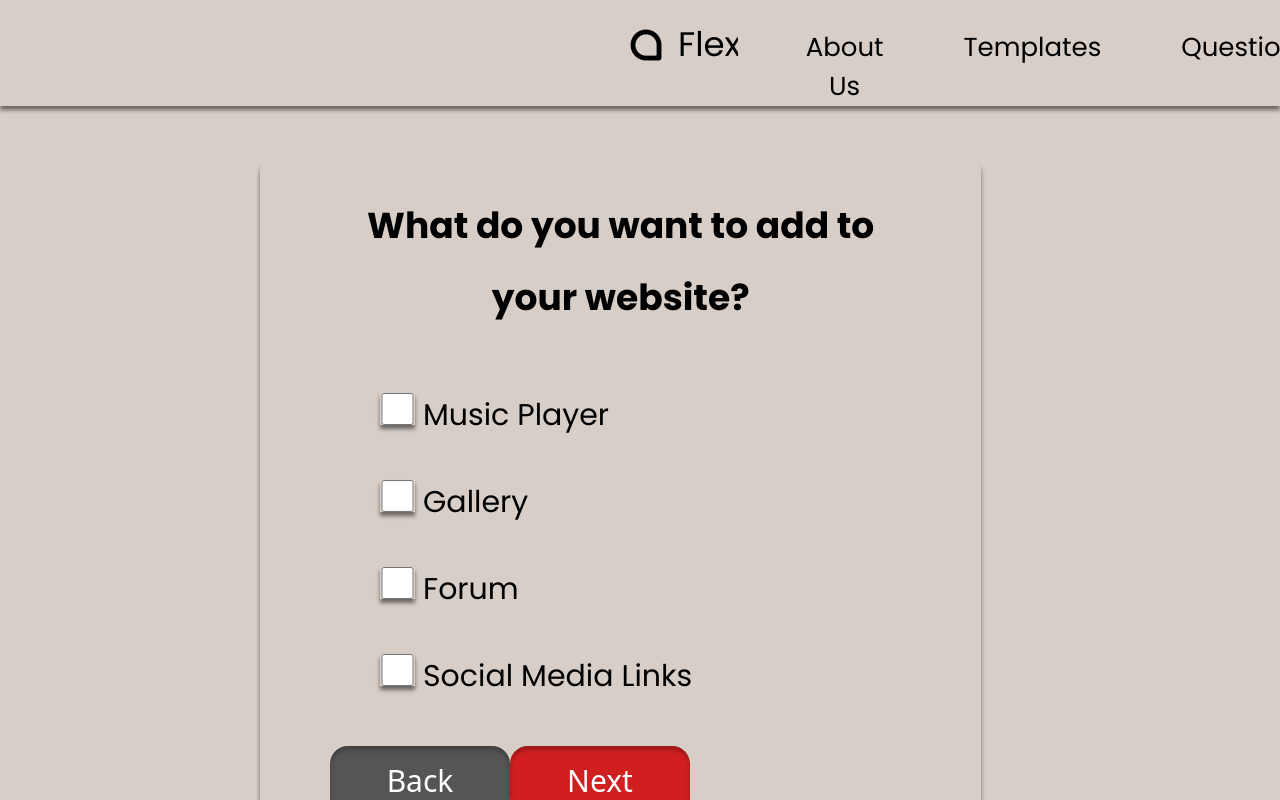
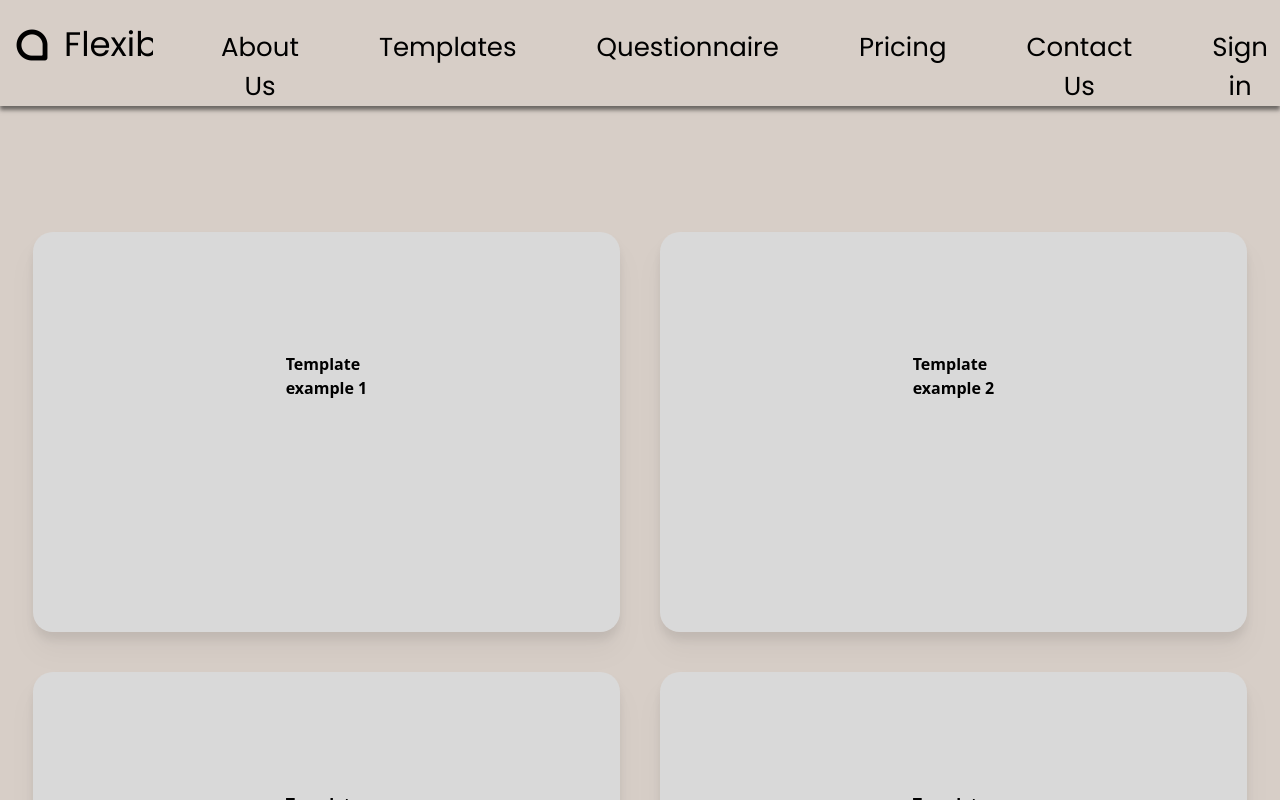
Before and after one commit to webAhead1/flexible, a Vue app: page /templates in a window 1280 px wide. Shown: the top 800 px of the page. Built offline with nearby package versions, Linux system fonts and the light colour scheme; the HTML template or start-up script is replaced by a standard one.

Commit message:
fixing styling errors from tailwind.config file, also fixed some css issues in other files

```diff
--- a/src/App.vue
+++ b/src/App.vue
@@ -1,16 +1,9 @@
 <script setup>
 import { RouterLink, RouterView } from "vue-router";
-import Template from "./components/Template.vue";
-import Navbar from "./components/Navbar.vue";
-import CheckBoxes from "./components/CheckBoxes.vue";
 </script>
 
 <template>
-  <header>
-    <Navbar />
-  </header>
   <body>
-    <CheckBoxes />
     <RouterView />
   </body>
 </template>
--- a/src/components/CheckBoxes.vue
+++ b/src/components/CheckBoxes.vue
@@ -1,5 +1,5 @@
 <template>
-  <div class="background">
+  <div class="checkboxes-background">
     <h1 class="nameQ">What do you want to add to your website?</h1>
     <br />
     <div class="checkboxes">
--- a/src/components/Navbar.vue
+++ b/src/components/Navbar.vue
@@ -7,21 +7,56 @@
       </div>
     </router-link>
 
-    <div class="menu-item">
-      <router-link :to="{ path: '/', hash: '#about' }" class="menu-link">
-        <span class="menu-txt">About Us</span>
+    <div class="menu-item" style="focus:border-bottom: 2px solid black;">
+      <router-link
+        :to="{ path: '/', hash: '#about' }"
+        class="menu-link"
+        @click="focused = 'aboutUs'"
+      >
+        <div v-if="focused === 'aboutUs'" class="menu-txt underlined">
+          About Us
+        </div>
+        <div v-else class="menu-txt">About Us</div>
       </router-link>
-      <router-link to="/templates" class="menu-link">
-        <span class="menu-txt">Templates</span>
+      <router-link
+        to="/templates"
+        class="menu-link"
+        @click="focused = 'templates'"
+      >
+        <div v-if="focused === 'templates'" class="menu-txt underlined">
+          Templates
+        </div>
+        <div v-else class="menu-txt">Templates</div>
       </router-link>
-      <router-link to="/questionnaire" class="menu-link">
-        <span class="menu-txt">Questionnaire</span>
+      <router-link
+        to="/questionnaire"
+        class="menu-link"
+        @click="focused = 'questionnaire'"
+      >
+        <div v-if="focused === 'questionnaire'" class="menu-txt underlined">
+          Questionnaire
+        </div>
+        <div v-else class="menu-txt">Questionnaire</div>
       </router-link>
-      <router-link :to="{ path: '/', hash: '#pricing' }" class="menu-link">
-        <span class="menu-txt">Pricing</span>
+      <router-link
+        :to="{ path: '/', hash: '#pricing' }"
+        class="menu-link"
+        @click="focused = 'pricing'"
+      >
+        <div v-if="focused === 'pricing'" class="menu-txt underlined">
+          Pricing
+        </div>
+        <div v-else class="menu-txt">Pricing</div>
       </router-link>
-      <router-link :to="{ path: '/', hash: '#contact' }" class="menu-link">
-        <span class="menu-txt">Contact Us</span>
+      <router-link
+        :to="{ path: '/', hash: '#contact' }"
+        class="menu-link"
+        @click="focused = 'contact'"
+      >
+        <div v-if="focused === 'contact'" class="menu-txt underlined">
+          Contact Us
+        </div>
+        <div v-else class="menu-txt">Contact Us</div>
       </router-link>
       <router-link to="/sign-in" id="signin" class="menu-link">
         <span class="menu-txt">Sign in</span>
@@ -32,21 +67,26 @@
 <script>
 export default {
   created() {
-    window.addEventListener('scroll', this.handleScroll);
+    window.addEventListener("scroll", this.handleScroll);
     window.onscroll = function () {
       this.handleScroll;
     };
   },
   destroyed() {
-    window.removeEventListener('scroll', this.handleScroll);
+    window.removeEventListener("scroll", this.handleScroll);
+  },
+  data() {
+    return {
+      focused: "",
+    };
   },
   methods: {
     handleScroll() {
       let sticky = document.getElementById.offsetTop;
       if (window.pageYOffset >= sticky) {
-        document.getElementById('menu').classList.add('sticky');
+        document.getElementById("menu").classList.add("sticky");
       } else {
-        document.getElementById('menu').classList.remove('sticky');
+        document.getElementById("menu").classList.remove("sticky");
       }
     },
   },
--- a/src/components/Template.vue
+++ b/src/components/Template.vue
@@ -1,9 +1,10 @@
 <script>
-export default {};
+import Navbar from "./Navbar.vue";
+export default { components: { Navbar } };
 </script>
 
 <template>
-  <div class="background">
+  <div class="template-background">
     <h1 class="firstSentence">
       You’re a few questions away from building the perfect website!
     </h1>
--- a/src/components/temps/Templates.vue
+++ b/src/components/temps/Templates.vue
@@ -1,20 +1,24 @@
-<script setup>
-  import './style.css'
-  import {reactive} from 'vue';
-  const templates = reactive([
-      {id: 1, hidden: true},
-      {id: 2, hidden: true},
-      {id: 3, hidden: true},
-      {id: 4, hidden: true},]);
-</script>
+<template>
+  <header>
+    <Navbar />
+  </header>
+  <div class="flex justify-center">
+    <div class="grid grid-cols-2 gap-[40px] mt-[120px]">
+      <div
+        @mouseenter="t.hidden = false"
+        @mouseleave="t.hidden = true"
+        class="flex justify-center w-[587px] h-[400px] bg-[#D9D9D9] rounded-[20px] pt-[120px] drop-shadow-xl"
+        v-for="t in templates"
+      >
+        <b
+          >Template<br />
+          example {{ t.id }}</b
+        >
 
-<template>
-    <div class="flex justify-center">
-            <div class='grid grid-cols-2 gap-[40px] mt-[120px]'>
-            <div @mouseenter="t.hidden=false" @mouseleave="t.hidden=true" class="flex justify-center w-[587px] h-[400px] bg-[#D9D9D9] rounded-[20px] pt-[120px] drop-shadow-xl" v-for="t in templates">
-                <b>Template<br /> example {{t.id}}</b>
-
-                <div :class="{hidden: t.hidden}" class="absolute justify-center pt-[180px]">
+        <div
+          :class="{ hidden: t.hidden }"
+          class="absolute justify-center pt-[180px]"
+        >
           <div class="selectBtn">
             <button>Select</button>
           </div>
@@ -23,3 +27,15 @@
     </div>
   </div>
 </template>
+
+<script setup>
+import "./style.css";
+import { reactive } from "vue";
+import Navbar from "../Navbar.vue";
+const templates = reactive([
+  { id: 1, hidden: true },
+  { id: 2, hidden: true },
+  { id: 3, hidden: true },
+  { id: 4, hidden: true },
+]);
+</script>
--- a/src/router/index.js
+++ b/src/router/index.js
@@ -2,7 +2,7 @@ import { createRouter, createWebHistory } from "vue-router";
 import HomeView from "../views/HomeView.vue";
 import SignUp from "../views/SignUp.vue";
 import SignIn from "../views/SignIn.vue";
-import Templates from '../components/temps/Templates.vue'
+import Templates from "../components/temps/Templates.vue";
 
 const router = createRouter({
   history: createWebHistory(import.meta.env.BASE_URL),
@@ -32,12 +32,16 @@ const router = createRouter({
     if (to.hash) {
       const el = window.location.href.split("#")[1];
       if (el.length) {
-        document.getElementById(el).scrollIntoView({ behavior: "smooth" });
+        setTimeout(() => {
+          document.getElementById(el).scrollIntoView({ behavior: "smooth" });
+        }, 0);
       }
     } else if (SavedPosition) {
       return SavedPosition;
     } else {
-      document.getElementById("app").scrollIntoView({ behavior: "smooth" });
+      setTimeout(() => {
+        document.getElementById("app").scrollIntoView({ behavior: "smooth" });
+      }, 0);
     }
   },
 });
--- a/src/style.css
+++ b/src/style.css
@@ -3,13 +3,15 @@
 @tailwind components;
 @tailwind utilities;
 
-.navBar {
+/* .navBar {
   @apply w-full mb-[3rem] bg-[#D7CEC7] top-0 text-center text-[26px]
-  font-poppins fixed h-[6.625rem] flex shadow-[0px_4px_4px_0px_#00000080];
+  font-poppins fixed h-[6.625rem] flex shadow-[0px_4px_4px_0px_#00000080] z-50;
+} */
+.template-background {
+  @apply flex justify-start flex-col items-start m-auto rounded-[12px] mt-[10rem] h-[35rem] w-[44rem] bg-[#D7CEC7] shadow-[0px_4px_4px_0px_#00000080];
 }
-
-.background {
-  @apply flex justify-start flex-col items-start m-auto rounded-[12px] mt-[10rem] h-[35rem] w-[44rem] bg-[#D7CEC7] shadow-[0px_4px_4px_0px_#00000080];
+.checkboxes-background {
+  @apply flex justify-start flex-col items-start m-auto rounded-[12px] mt-[10rem] h-[44rem] w-[44rem] bg-[#D7CEC7] shadow-[0px_4px_4px_0px_#00000080];
 }
 .firstSentence {
   @apply ml-[4rem] mr-[4rem] mt-[120px] text-center not-italic text-black font-poppins text-[33px] font-semibold leading-[50px];
@@ -20,43 +22,43 @@
 .logo {
   @apply h-[16px] top-[opx] z-10;
 }
-.logoWithFlexible {
+/* .logoWithFlexible {
   @apply flex items-center ml-[614px] text-black py-[0.80rem] truncate text-[34px];
-}
+} */
 .questionnaire-or-templates-container {
-    @apply flex flex-row space-x-[5rem] justify-center
+  @apply flex flex-row space-x-[5rem] justify-center;
 }
 
 .build-website-option {
-    @apply relative top-[6rem] w-[30rem] flex items-center flex-col
+  @apply relative top-[6rem] w-[30rem] flex items-center flex-col;
 }
 
 .or-container {
-    @apply relative top-[28rem] h-[70px] w-[70px] text-3xl bg-[#B1A198] flex items-center justify-center rounded-[15px]
+  @apply relative top-[28rem] h-[70px] w-[70px] text-3xl bg-[#B1A198] flex items-center justify-center rounded-[15px];
 }
 
 .template-option {
-    @apply relative top-[6rem] w-[30rem] flex items-center flex-col
+  @apply relative top-[6rem] w-[30rem] flex items-center flex-col;
 }
 
 .build-website-option-title {
-    @apply bg-white h-[3rem] w-3/4 rounded-[15px] flex items-center justify-center text-3xl text-[#013565]
+  @apply bg-white h-[3rem] w-3/4 rounded-[15px] flex items-center justify-center text-3xl text-[#013565];
 }
 
 .template-option-title {
-    @apply bg-[#013565] h-[3rem] w-3/4 rounded-[15px] flex items-center justify-center text-3xl text-[white]
+  @apply bg-[#013565] h-[3rem] w-3/4 rounded-[15px] flex items-center justify-center text-3xl text-[white];
 }
 
 .build-website-card {
-    @apply bg-[#908077] bg-no-repeat bg-center h-[40rem] w-full rounded-[20px] mt-[2rem] shadow-md shadow-gray-700 p-[2rem]
+  @apply bg-[#908077] bg-no-repeat bg-center h-[40rem] w-full rounded-[20px] mt-[2rem] shadow-md shadow-gray-700 p-[2rem];
 }
 
 .template-card {
-    @apply bg-[#908077] bg-contain bg-no-repeat  bg-center h-[40rem] w-full rounded-[20px] mt-[2rem] shadow-md shadow-gray-700 p-[2rem]
+  @apply bg-[#908077] bg-contain bg-no-repeat  bg-center h-[40rem] w-full rounded-[20px] mt-[2rem] shadow-md shadow-gray-700 p-[2rem];
 }
 
 .polygon {
-    @apply absolute w-0 h-0 left-0 bottom-0 border-l-[82rem] border-l-[#013565F0] border-b-[59rem] border-b-transparent
+  @apply absolute w-0 h-0 left-0 border-l-[70rem] border-l-[#013565] border-b-[59rem] border-b-transparent;
 }
 
 .nameQ {
@@ -68,7 +70,7 @@
 }
 
 .buttons {
-  @apply flex flex-row justify-between mr-[70px] ml-[70px] mt-[40px];
+  @apply flex justify-around mt-[40px] w-[44rem];
 }
 .backButton {
   @apply shadow-boxShadow bg-back text-white  rounded-[18px] h-[70px] w-[180px] text-3xl leading-loose font-normal text-center;
@@ -77,7 +79,7 @@
   @apply shadow-boxShadow bg-red text-white rounded-[18px] h-[70px] w-[180px] text-3xl leading-loose font-normal text-center;
 }
 .checkboxes {
-  @apply text-black font-poppins font-normal text-3xl not-italic leading-loose ml-[120px];
+  @apply text-black font-poppins font-normal text-3xl not-italic leading-loose ml-[7rem];
 }
 .checkbox1 {
   @apply w-[214px] h-[72px];
@@ -146,7 +148,7 @@ body {
 }
 .signInUpNavbar {
   @apply w-full mb-[3rem] bg-[#D7CEC7F7] top-0 text-center
-  font-poppins fixed h-106 shadow-[0px_4px_4px_0px_#00000080];
+  font-poppins fixed h-106 shadow-[0px_4px_4px_0px_#00000080] z-50;
 }
 .logoWithFlexible1 {
   @apply flex justify-center w-full items-center text-black py-5 text-[34px];
@@ -182,7 +184,7 @@ input {
 
 .menu {
   @apply w-full mb-[3rem] bg-[#D7CEC7] top-0 text-center text-[26px]
-  font-poppins fixed h-106 flex shadow-[0px_4px_4px_0px_#00000080];
+  font-poppins fixed h-106 flex shadow-[0px_4px_4px_0px_#00000080] z-50;
 }
 .menu-item {
   @apply flex focus:border focus:border-b-2;
--- a/src/views/HomeView.vue
+++ b/src/views/HomeView.vue
@@ -1,14 +1,21 @@
 <template>
- <main>
+  <Navbar />
+  <main>
+    <Pricing id="pricing" />
+    <QuestionnaireOrTemplates />
     <h1 class="example" id="home">Welcome to the Home page</h1>
   </main>
 </template>
 
 <script>
 import Pricing from "../components/Pricing.vue";
+import Navbar from "../components/Navbar.vue";
+import QuestionnaireOrTemplates from "../views/QuestionnaireOrTemplates.vue";
 export default {
   components: {
     Pricing,
+    Navbar,
+    QuestionnaireOrTemplates,
   },
 };
 </script>
--- a/src/views/QuestionnaireOrTemplates.vue
+++ b/src/views/QuestionnaireOrTemplates.vue
@@ -1,6 +1,4 @@
-<script>
-</script>
-
+<script></script>
 <template>
   <body>
     <div class="polygon"></div>
--- a/tailwind.config.js
+++ b/tailwind.config.js
@@ -1,6 +1,6 @@
 /** @type {import('tailwindcss').Config} */
 module.exports = {
-  content: ["./index.html", "./src/*/.{vue,js,ts,jsx,tsx}"],
+  content: ["./index.html", "./src/**/*.{vue,js,ts,jsx,tsx}"],
   theme: {
     extend: {
       fontFamily: {
@@ -21,9 +21,6 @@ module.exports = {
       height: {
         106: "6.625rem",
       },
-      boxShadow: {
-        boxShadow: "inset 0px 4px 4px rgba(0, 0, 0, 0.25)",
-      },
     },
   },
   plugins: [],
```
Lines whose indentation alone changed are shown as unchanged.
